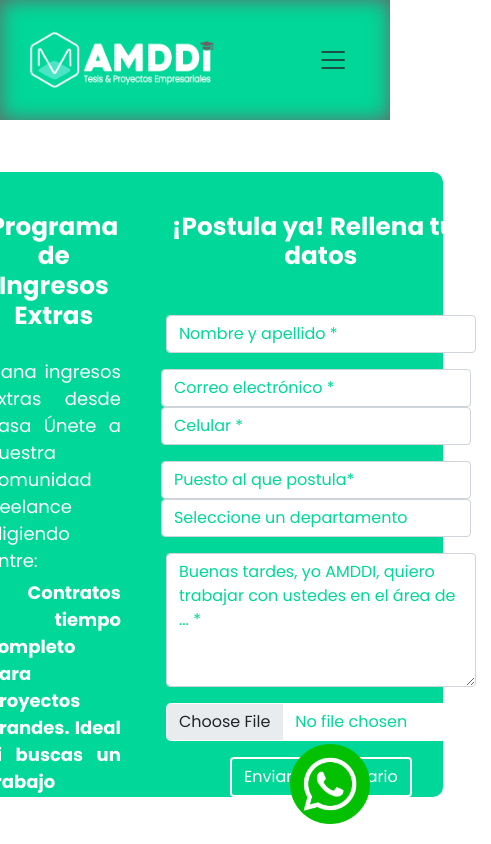
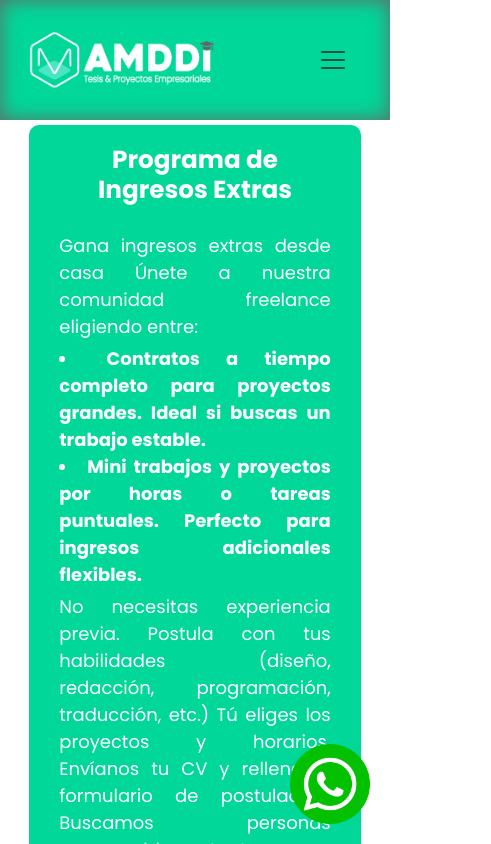
Before and after one commit to CJRS1/AMDDI, a React (Create React App) app in the folder amddi_project/: page /AMDDI/ingresosextra in a window 390 px wide. Shown: the top 844 px of the page, 491 px wide, since content can reach past the window. Built offline with nearby package versions, Linux system fonts and the light colour scheme.

Commit message:
Se realizó lo responsive para celular, faltaría que sea responsivo en la parte de servicios y del menú, se deben corregir los bugs

```diff
--- a/amddi_project/src/components/Emprendimiento.js
+++ b/amddi_project/src/components/Emprendimiento.js
@@ -28,17 +28,17 @@ export default function Emprendimiento() {
                                 placeholder="Nombre y apellido *" required />
 
                         </div>
-                        <div className="mb-3 d-flex">
+                        <div className="mb-3 d-flex input_contact_container">
 
                             <input type="email" name="email" className="form-control form-email my-input" style={{ width: '300px', marginRight: '10px' }}
                                 id="exampleFormControlInput1" placeholder="Correo electrónico *" required />
-                            <input type="number" name="phone" className="form-control my-input" style={{ width: '300px' }} id="Input1"
+                            <input type="number" name="phone" className="form-control my-input input_card" style={{ width: '300px' }} id="Input1"
                                 placeholder="Celular *" min="10000000" max="999999999999" required />
                         </div>
-                        <div className="mb-3 d-flex ">
+                        <div className="mb-3 d-flex input_contact_container">
                             <input type="text" name="phone" className="form-control my-input" style={{ width: '300px', marginRight: '10px' }} id="Input1"
                                 placeholder="Nombre del Emprendimiento*" required />
-                            <select className="form-control my-input" name="departamento" style={{ width: '300px' }} id="contact-method" defaultValue="" required>
+                            <select className="form-control my-input input_card" name="departamento" style={{ width: '300px' }} id="contact-method" defaultValue="" required>
                                 <option value="" disabled >Seleccione un departamento</option>
                                 <option value="Ancash">Ancash</option>
                                 <option value="Apurímac">Apurímac</option>
@@ -71,11 +71,7 @@ export default function Emprendimiento() {
                             <textarea className="form-control my-input" name="message" id="exampleFormControlTextarea1" style={{ width: '610px' }} rows="5"
                                 placeholder="Mi Proyecto de Emprendimiento Joven trata sobre ... *" required></textarea>
                         </div>
-                        <div class="mb-3 d-flex flex-column custom-file seleccionar-archivo">
 
-                            <input class="form-control btn color-button" name="file" type="file"
-                                id="formFileMultiple" accept=".pdf" required />
-                        </div>
                         <button type="submit" className="btn button-contact">Enviar el formulario</button>
 
                         <input type="hidden" name="_next" value="http://127.0.0.1:5500/contactanos.html" />
--- a/amddi_project/src/components/Ingresos.js
+++ b/amddi_project/src/components/Ingresos.js
@@ -39,17 +39,17 @@ export default function Testimonios() {
                                 placeholder="Nombre y apellido *" required />
 
                         </div>
-                        <div className="mb-3 d-flex">
+                        <div className="mb-3 d-flex input_contact_container">
 
                             <input type="email" name="email" className="form-control form-email my-input" style={{ width: '300px', marginRight: '10px' }}
                                 id="exampleFormControlInput1" placeholder="Correo electrónico *" required />
-                            <input type="number" name="phone" className="form-control my-input" style={{ width: '300px' }} id="Input1"
+                            <input type="number" name="phone" className="form-control my-input input_card" style={{ width: '300px' }} id="Input1"
                                 placeholder="Celular *" min="10000000" max="999999999999" required />
                         </div>
-                        <div className="mb-3 d-flex ">
-                            <input type="text" name="phone" className="form-control my-input" style={{ width: '300px', marginRight: '10px' }} id="Input1"
+                        <div className="mb-3 d-flex input_contact_container">
+                            <input type="text" name="phone" className="form-control my-input " style={{ width: '300px', marginRight: '10px' }} id="Input1"
                                 placeholder="Puesto al que postula*" required />
-                            <select className="form-control my-input" name="departamento" style={{ width: '300px' }} id="contact-method" defaultValue="" required>
+                            <select className="form-control my-input input_card" name="departamento" style={{ width: '300px' }} id="contact-method" defaultValue="" required>
                                 <option value="" disabled >Seleccione un departamento</option>
                                 <option value="Ancash">Ancash</option>
                                 <option value="Apurímac">Apurímac</option>
--- a/amddi_project/src/components/Investigacion.js
+++ b/amddi_project/src/components/Investigacion.js
@@ -29,17 +29,17 @@ export default function Investigacion() {
                                 placeholder="Nombre y apellido *" required />
 
                         </div>
-                        <div className="mb-3 d-flex">
+                        <div className="mb-3 d-flex input_contact_container">
 
                             <input type="email" name="email" className="form-control form-email my-input" style={{ width: '300px', marginRight: '10px' }}
                                 id="exampleFormControlInput1" placeholder="Correo electrónico *" required />
-                            <input type="number" name="phone" className="form-control my-input" style={{ width: '300px' }} id="Input1"
+                            <input type="number" name="phone" className="form-control my-input input_card" style={{ width: '300px' }} id="Input1"
                                 placeholder="Celular *" min="10000000" max="999999999999" required />
                         </div>
-                        <div className="mb-3 d-flex ">
+                        <div className="mb-3 d-flex input_contact_container">
                             <input type="text" name="phone" className="form-control my-input" style={{ width: '300px', marginRight: '10px' }} id="Input1"
                                 placeholder="Nombre de la Investigación*" required />
-                            <select className="form-control my-input" name="departamento" style={{ width: '300px' }} id="contact-method" defaultValue="" required>
+                            <select className="form-control my-input input_card" name="departamento" style={{ width: '300px' }} id="contact-method" defaultValue="" required>
                                 <option value="" disabled >Seleccione un departamento</option>
                                 <option value="Ancash">Ancash</option>
                                 <option value="Apurímac">Apurímac</option>
@@ -72,11 +72,7 @@ export default function Investigacion() {
                             <textarea className="form-control my-input" name="message" id="exampleFormControlTextarea1" style={{ width: '610px' }} rows="5"
                                 placeholder="Mi Proyecto de Investigación Sostenible trata sobre ... *" required></textarea>
                         </div>
-                        <div class="mb-3 d-flex flex-column custom-file seleccionar-archivo">
 
-                            <input class="form-control btn color-button" name="file" type="file"
-                                id="formFileMultiple" accept=".pdf" required />
-                        </div>
                         <button type="submit" className="btn button-contact">Enviar el formulario</button>
 
                         <input type="hidden" name="_next" value="http://127.0.0.1:5500/contactanos.html" />
--- a/amddi_project/src/styles/Contacto.css
+++ b/amddi_project/src/styles/Contacto.css
@@ -268,4 +268,10 @@ section {
   .cont {
     margin-bottom: 0;
   }
+  .input_contact_container {
+    width: 310px !important;
+  }
+  .ingresos_description {
+    width: 340px;
+  }
 }/*# sourceMappingURL=Contacto.css.map */
--- a/amddi_project/src/styles/Contacto.scss
+++ b/amddi_project/src/styles/Contacto.scss
@@ -151,4 +151,10 @@
     .cont{
         margin-bottom: 0;
     }
+    .input_contact_container{
+        width: 310px !important;
+    }
+    .ingresos_description{
+        width: 340px;
+    }
 }
--- a/amddi_project/src/styles/Ingresos.css
+++ b/amddi_project/src/styles/Ingresos.css
@@ -179,4 +179,26 @@ section {
 .seleccionar-archivo {
   background: #ffffff;
   border-radius: 5px;
+}
+
+@media (max-width: 768px) {
+  .ingresos_description {
+    flex-direction: column;
+    padding: 0 30px 0 30px;
+    height: 100%;
+    padding-bottom: 20px;
+  }
+  .ingresos_card {
+    padding-right: 0;
+  }
+  .ingresos_container {
+    height: 100% !important;
+    margin-bottom: 20px;
+  }
+  .container-contacto {
+    padding-left: 10px;
+  }
+  .input_celular {
+    margin-top: 20px;
+  }
 }/*# sourceMappingURL=Ingresos.css.map */
--- a/amddi_project/src/styles/Ingresos.scss
+++ b/amddi_project/src/styles/Ingresos.scss
@@ -5,11 +5,7 @@
     padding-top: 125px !important;
     display: flex;
     flex-direction: column;
-
-
 }
-
-
 
 .ingresos_description {
     width: 85%;
@@ -50,3 +46,25 @@
     background: $blanco;
     border-radius: 5px;
 }
+
+@media (max-width: 768px){
+    .ingresos_description{
+        flex-direction: column;
+        padding: 0 30px 0 30px;
+        height: 100%;
+        padding-bottom: 20px;
+    }
+    .ingresos_card{
+        padding-right: 0;
+    }
+    .ingresos_container{
+        height: 100% !important;
+        margin-bottom: 20px;
+    }
+    .container-contacto{
+        padding-left: 10px;
+    }
+    .input_celular{
+        margin-top: 20px;
+    }
+}
```
Also changed, not shown: 2 other files (tests, documents, lock files or other folders).
